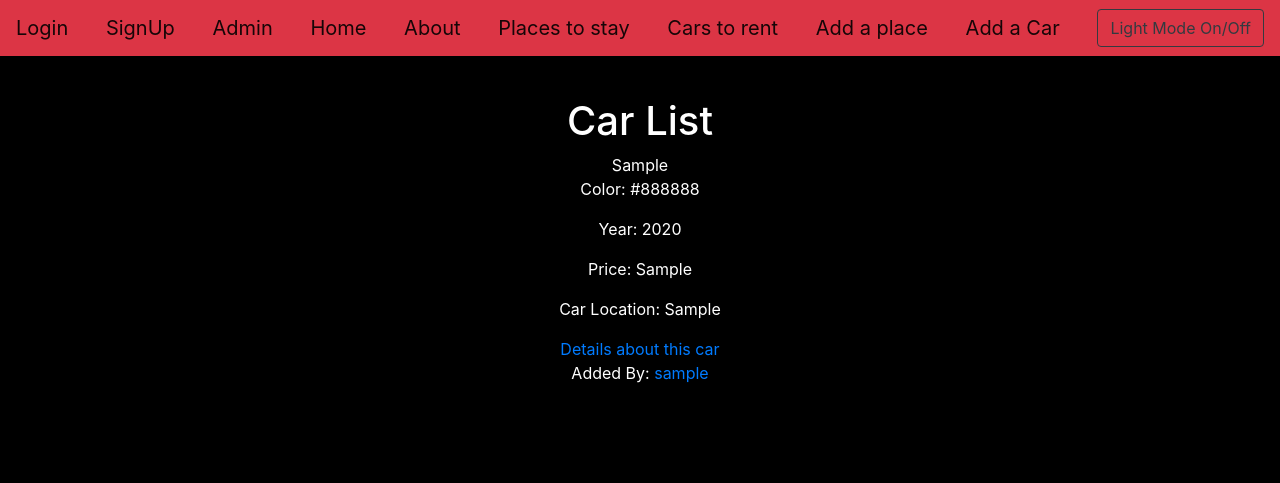
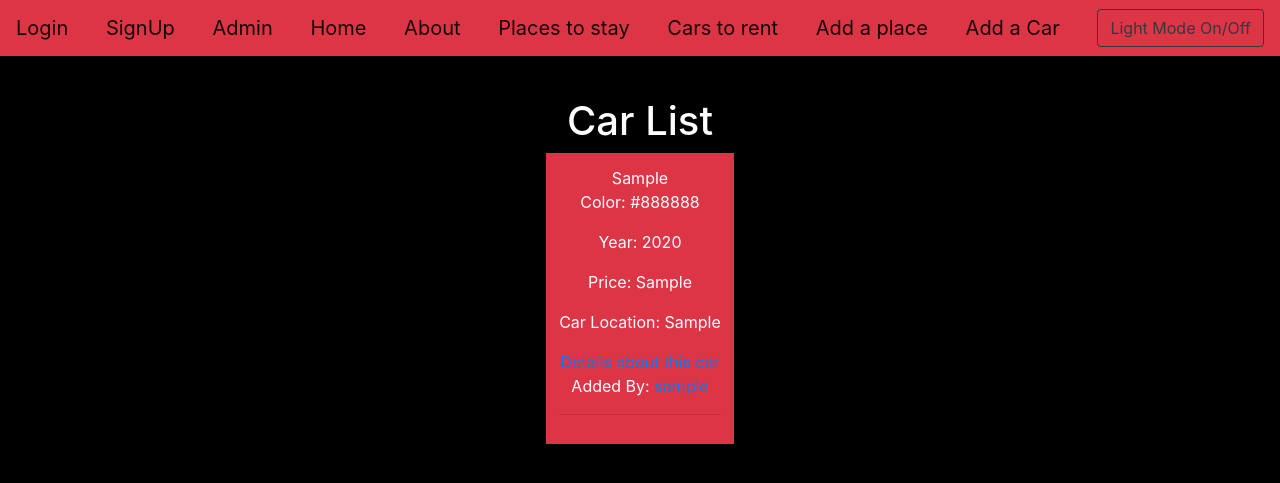
Before and after one commit to Hasanrizvi1993/Mybnb, a Django app: page /cars/ in a window 1280 px wide. Shown: the top 483 px of the page. Run offline with Django 4.2, Linux system fonts and the light colour scheme; tables that the repository leaves empty hold one stand-in row (values such as "Sample post").

Commit message:
added box to carlist

```diff
--- a/main_app/static/styles/styles.css
+++ b/main_app/static/styles/styles.css
@@ -82,3 +82,11 @@ img {
     padding: 10px;
     background-color: #dc3545!important;
 }
+
+#carlist {
+    display: grid;
+	place-items: center;
+    border: 3px solid #dc3545!important;
+    padding: 10px;
+    background-color: #dc3545!important;
+}
--- a/main_app/templates/car_index.html
+++ b/main_app/templates/car_index.html
@@ -5,7 +5,7 @@
 <h1>Car List</h1>
 
 {% for car in cars %}
-    <div>
+    <div id="carlist">
         <div>
             <span>{{ car.make }}</span>
             <p>Color: {{ car.color }}</p>
```
